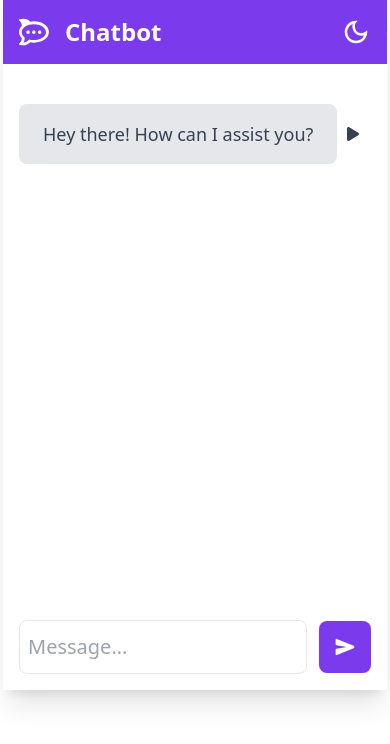
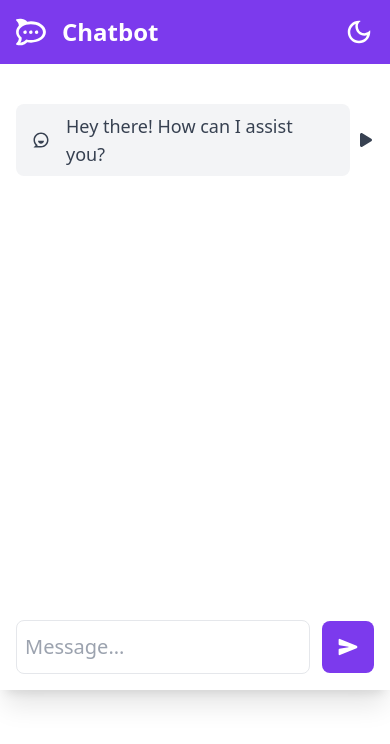
Before and after one commit to santhosh-santhosh-kumar/chatbot, a React (Vite) app: page / in a window 390 px wide. Shown: the top 744 px of the page. Built offline with nearby package versions, Linux system fonts and the light colour scheme.

Commit message:
color mode change

```diff
--- a/src/App.jsx
+++ b/src/App.jsx
@@ -10,7 +10,7 @@ function App() {
 
   return (
     <>
-    <div className='flex justify-center items-center px-6'>
+    <div className='flex justify-center  items-center lg:px-6'>
       <User />
       {/* <Live /> */}
     </div>
--- a/src/Components/User.jsx
+++ b/src/Components/User.jsx
@@ -8,6 +8,7 @@ import { FaPlay } from "react-icons/fa6";
 import { FaPause } from "react-icons/fa6";
 import { MdOutlineDarkMode } from "react-icons/md";
 import { MdDarkMode } from "react-icons/md";
+import { RiChatSmile3Line } from "react-icons/ri";
 
 const User = () => {
   const dispatch = useDispatch();
@@ -37,6 +38,7 @@ const User = () => {
     localStorage.getItem("playingId") || ""
   );
   const handlePlay = (text, id) => {
+    console.log(text,id,isPlaying)
     const value = new SpeechSynthesisUtterance(text);
     value.onend = () => {
       setIsPlaying("");
@@ -63,7 +65,7 @@ const User = () => {
 
   return (
     <div>
-      <div className="w-96  lg:rounded-t-lg  shadow-xl lg:mt-10">
+      <div className="lg:w-[600px]  lg:rounded-t-lg  shadow-xl lg:mt-10">
         <div className="">
           <div className="flex justify-between items-center bg-violet-600 px-4">
             <div className={`${ismode ? "text-gray-800" :"text-white"} bg-violet-600 flex items-center gap-4 lg:px-2  py-4 text-white text-2xl lg:rounded-t-lg`}>
@@ -90,18 +92,26 @@ const User = () => {
                   <div className="">
                     <div className={`px-4 flex gap-2 ${
                             value.status == "user"
-                              ? "flex-row-reverse justify-end "
+                              ? "flex-row-reverse  "
                               : "flex justify-start "
                           } inline-block  items-center mt-6`} >
                       <p
-                        className={` p-2 w-auto rounded-lg text-lg text-gray-700 ${
+                        className={`flex items-center gap-4 px-4 py-2 w-auto rounded-lg text-lg  ${
                           value.status == "user"
-                            ? " bg-slate-500"
-                            : " bg-gray-200"
+                            ? " bg-violet-600 text-white"
+                            : " bg-gray-100 text-gray-700"
                         }`}
                       >
+                        <p className={`${
+                            value.status == "user"
+                              ? "hidden"
+                              : "block"
+                          }`}>
+                        <RiChatSmile3Line />
+                        </p>
+
                         <p
-                          className={`flex py-2 px-4 rounded-lg text-lg text-gray-700 `}
+                          className={`flex  rounded-lg text-lg `}
                         >
                           {value.text}
                         </p>
--- a/src/Slices/ChatBoxSlices.jsx
+++ b/src/Slices/ChatBoxSlices.jsx
@@ -5,7 +5,7 @@ const API_URL = import.meta.env.VITE_API_URI;
 
 console.log(API_URL);
 const initialState = {
-  messages: [{ text: "Hey there! How can I assist you?", status: "ai" }],
+  messages: [{ text: "Hey there! How can I assist you?", status: "ai" ,id:1}],
   status: "idle",
   error: null,
 };
```
